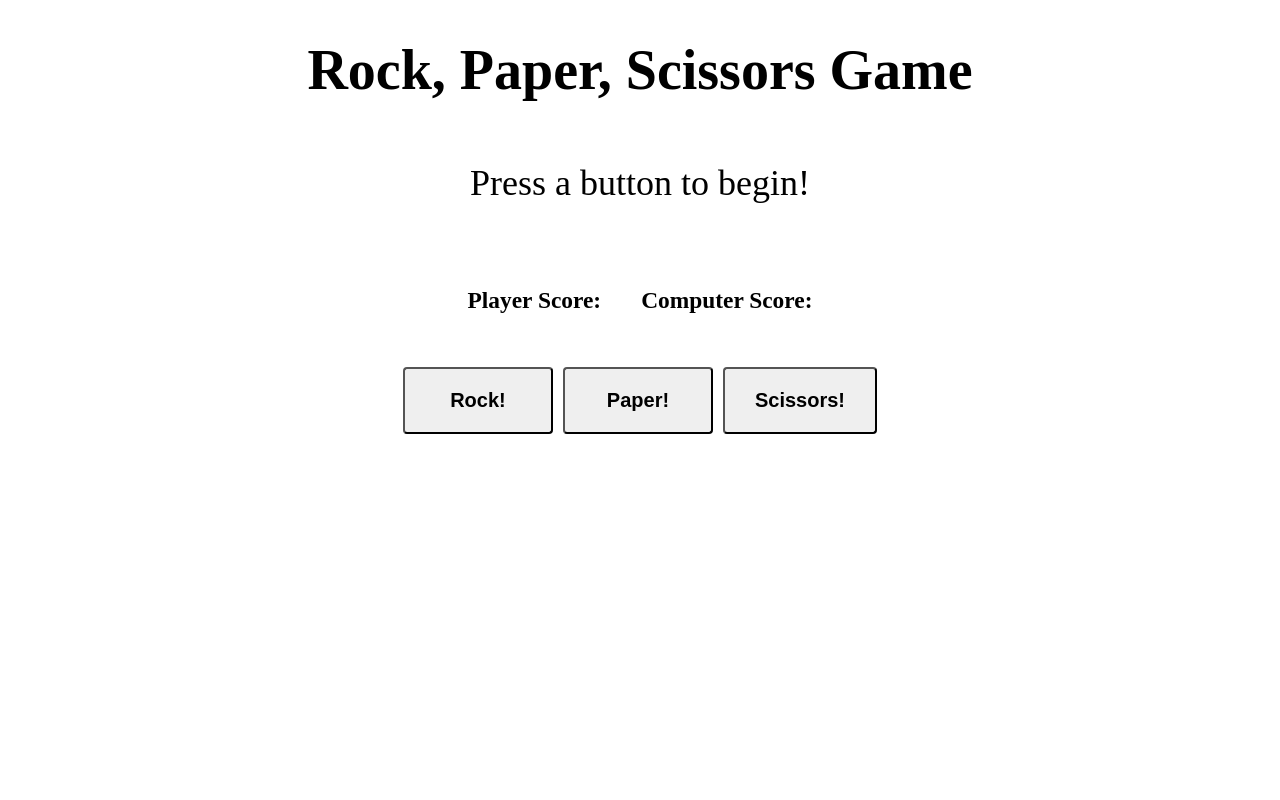
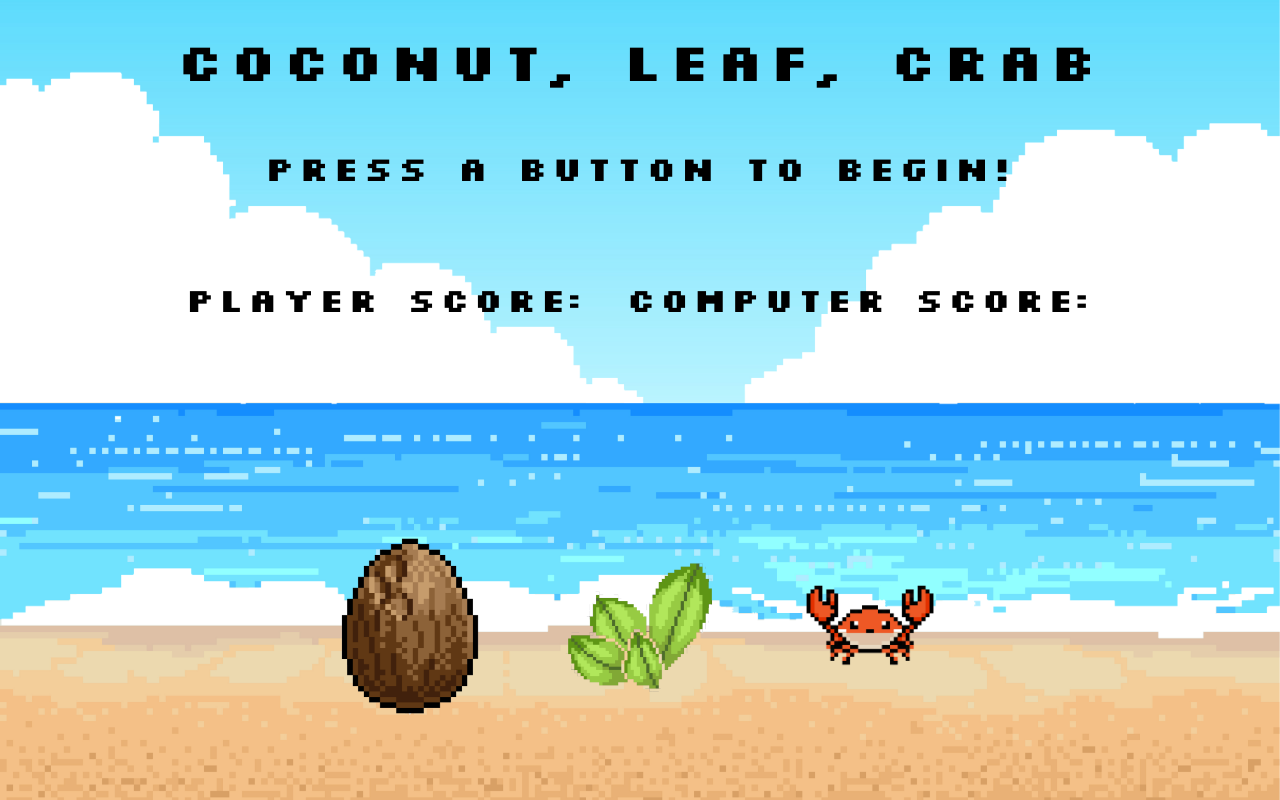
Before and after one commit to jhoard08/rock-paper-scissors, a plain HTML site: page index.html in a window 1280 px wide. Drawn offline with Linux system fonts and the light colour scheme.

Commit message:
changed theme to beach

```diff
--- a/index.html
+++ b/index.html
@@ -8,16 +8,17 @@
     <title>Rock, Paper, Scissors</title>
 </head>
 <body>
-    <h1 class="title">Rock, Paper, Scissors Game</h1>
+    <h1 class="title">Coconut, Leaf, Crab</h1>
     <div class="results"></div>
     <div class="score-container">
         <h3>Player Score: <span class="playerScore"></span></h3>
         <h3>Computer Score: <span class="compScore"></span></h3>
     </div>
     <div class="btn-container">
-        <button class='rock btn'>Rock!</button>
-        <button class="paper btn">Paper!</button>
-        <button class="scissors btn">Scissors!</button>
+        <input type="image" src="images/coconut.png" name="saveForm" class="rock btn" id="saveForm" />
+        <input type="image" src="images/leaf.png" name="saveForm" class="paper btn" id="saveForm" />
+        <input type="image" src="images/crab.png" name="saveForm" class="scissors btn" id="saveForm" />
+
     </div>
     <script type="text/javascript" src="index.js" defer></script>
 </body>
--- a/style.css
+++ b/style.css
@@ -1,17 +1,31 @@
+html {
+    background: url(images/beach.png) no-repeat center center fixed;
+  -webkit-background-size: cover;
+  -moz-background-size: cover;
+  -o-background-size: cover;
+  background-size: cover;
+}
+
 body {
     box-sizing: border-box;
+}
+
+@font-face {
+    font-family: myFontFamily;
+    src: url(fonts/slkscreb.ttf);
 }
 
 .title {
     text-align: center;
     font-size: 56px;
+    font-family: myFontFamily;
 }
 
 .btn-container {
     display: flex;
     justify-content: center;
     align-items: center;
-    gap: 10px;
+    gap: 20px;
 }
 
 .btn {
@@ -20,6 +34,11 @@ body {
     font-weight: bold;
     min-width: 150px;
     border-radius: 4px;
+    margin-top: 125px;
+}
+
+.rock, .paper, .scissors{
+    width: 100px;
 }
 
 .results {
@@ -27,12 +46,15 @@ body {
     font-size: 36px;
     margin-top: 60px;
     margin-bottom: 60px;
+    color: #000;
+    font-family: myFontFamily;
 }
 
 .score-container {
     display: flex;
     gap: 40px;
     justify-content: center;
-    font-size: 20px;
+    font-size: 30px;
     margin-bottom: 30px;
+    font-family: myFontFamily;
 }
```
Also changed, not shown: fonts/slkscr.ttf (added), fonts/slkscrb.ttf (added), fonts/slkscre.ttf (added), fonts/slkscreb.ttf (added), images/beach.png (added), images/coconut.png (added), images/crab.png (added), images/leaf.png (added), images/paper.png (added), images/rock.png (added), images/scissors.png (added), 1 other file.
